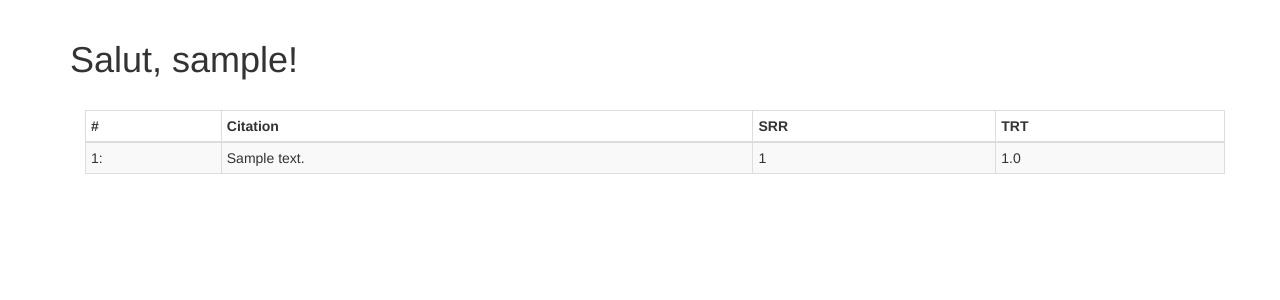
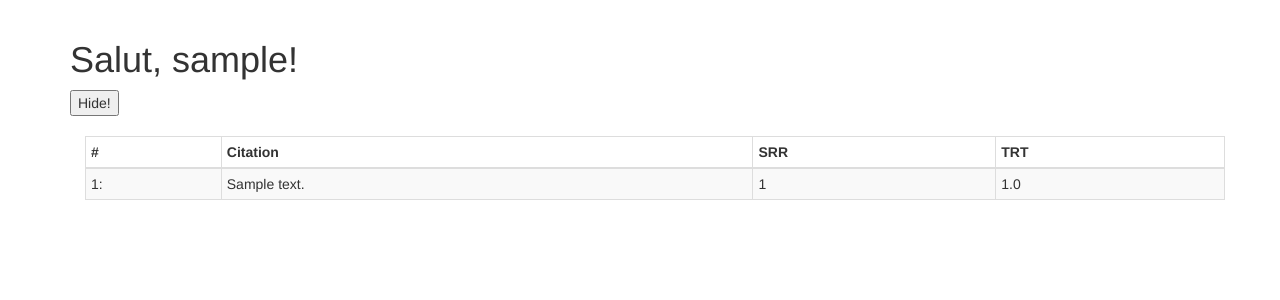
Before and after one commit to viafx24/microblog-0.8, a Flask app: page / in a window 1280 px wide. Shown: the part 52-352 px from the top of the page. Run offline with Flask 2, Linux system fonts and the light colour scheme; a user stored in the database is signed in; tables that the repository leaves empty hold one stand-in row (values such as "Sample post"); some libraries are stand-ins or nearby versions.

Commit message:
main javascirpt function added at the end of index

```diff
--- a/app/templates/_post.html
+++ b/app/templates/_post.html
@@ -1,6 +1,6 @@
 <tr>
     <td>{{ citation.number }}:</td>
-    <td>{{ citation.text }}</td>
+    <td> <span class="text"> {{ citation.text }} </span> </td>
     <td>{{ citation.SRR }}</td>
     <td>{{ citation.TRT }}</td>
 </tr>
--- a/app/templates/index.html
+++ b/app/templates/index.html
@@ -2,6 +2,8 @@
 
 {% block app_content %}
 <h1>Salut, {{ current_user.username }}!</h1>
+
+<button type="button" id="Hide">Hide!</button>
 
 <div class="container">
     <table class="table table-striped table-bordered table-hover table-condensed">
@@ -21,11 +23,24 @@
     </table>
 </div>
 
+{% endblock %}
 
 
+{% block scripts %}
+{{ super() }}
+
+<script>
+        // ...
+
+    $(function () {
+            // write start up code here
+        $('#Hide').click(function () {
+            $('span.text').hide();
+        });
 
 
-
+    });
+</script>
 
 
 {% endblock %}
```
Also changed, not shown: app/templates/base.html (line endings or trailing spaces).
